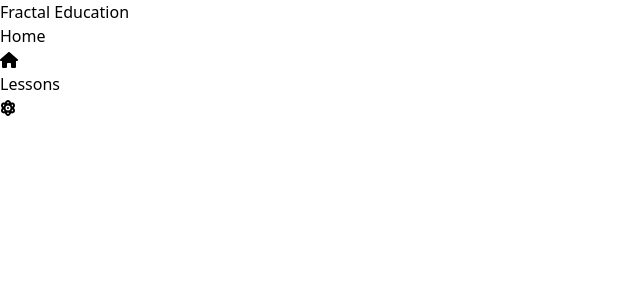
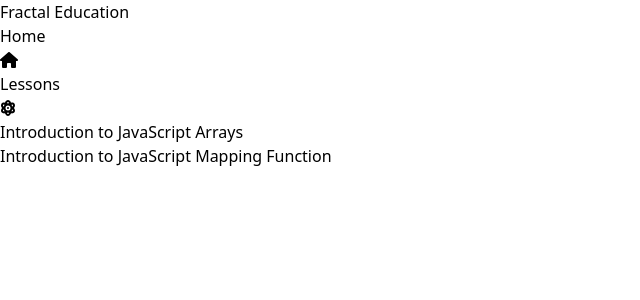
Before and after one commit to fractal-bootcamp/cs-education, a Next.js app in the folder frontend/: page /lessons in a window 1280 px wide. Shown: the top 300 px of the page, without its empty margins (0-640 px from the left). Built offline with nearby package versions, Linux system fonts and the light colour scheme.

Commit message:
Added Lesson tab

```diff
--- a/frontend/src/app/lessons/page.tsx
+++ b/frontend/src/app/lessons/page.tsx
@@ -1,7 +1,15 @@
+import LessonTab from "@/components/LessonTab";
+import { dummyLessons } from "@/lib/dummyLessons";
 import React from "react";
 
 const Page = () => {
-  return <div></div>;
+  return (
+    <div className="p-2 flex flex-col gap-4">
+      {dummyLessons.map((lesson) => (
+        <LessonTab lesson={lesson} />
+      ))}
+    </div>
+  );
 };
 
 export default Page;
--- /dev/null
+++ b/frontend/src/components/LessonTab.tsx
@@ -0,0 +1,16 @@
+import { Lesson } from "@/types/types";
+import React from "react";
+
+interface LessonTabProps {
+  lesson: Lesson;
+}
+
+const LessonTab = ({ lesson }: LessonTabProps) => {
+  return (
+    <div className="p-2 border border-gray-200 rounded-md">
+      <p>{lesson.title}</p>
+    </div>
+  );
+};
+
+export default LessonTab;
--- /dev/null
+++ b/frontend/src/lib/dummyLessons.ts
@@ -0,0 +1,146 @@
+import { Lesson } from "@/types/types";
+
+export const dummyLessons: Lesson[] = [
+  {
+    id: "js-arrays-101",
+    title: "Introduction to JavaScript Arrays",
+    lessonBody: [
+      {
+        id: "block-1",
+        type: "text",
+        content:
+          "Arrays in JavaScript are ordered collections that can hold multiple values of any type. They are defined using square brackets [] and can contain numbers, strings, objects, or even other arrays. Let's start by learning how to create and access arrays.",
+      },
+      {
+        id: "block-2",
+        type: "executable",
+        content:
+          "// Create an array called 'fruits' containing three strings: 'apple', 'banana', and 'orange'\nlet fruits = ",
+        answer: "['apple', 'banana', 'orange']",
+      },
+      {
+        id: "block-3",
+        type: "text",
+        content:
+          "Arrays in JavaScript are zero-indexed, meaning the first element is at position 0. We can access elements using square bracket notation [index]. We can also find out how many elements are in an array using the .length property.",
+      },
+      {
+        id: "block-4",
+        type: "executable",
+        content:
+          "// Given the array: let numbers = [10, 20, 30, 40, 50]\n// Write code to access the third element (30)\nnumbers[",
+        answer: "2]",
+      },
+      {
+        id: "block-5",
+        type: "text",
+        content:
+          "Arrays come with many built-in methods. One of the most common operations is adding elements to an array. We can use .push() to add elements to the end of an array, and .unshift() to add elements to the beginning.",
+      },
+      {
+        id: "block-6",
+        type: "executable",
+        content:
+          "// Add the number 60 to the end of this array\nlet nums = [10, 20, 30, 40, 50];\nnums.",
+        answer: "push(60)",
+      },
+      {
+        id: "block-7",
+        type: "text",
+        content:
+          "Arrays can be modified using various methods. The .pop() method removes the last element, while .shift() removes the first element. We can also use .splice() to add or remove elements at any position.",
+      },
+      {
+        id: "block-8",
+        type: "executable",
+        content:
+          "// Remove the last element from this array\nlet scores = [85, 90, 95, 100];\nscores.",
+        answer: "pop()",
+      },
+      {
+        id: "block-9",
+        type: "text",
+        content:
+          "One powerful feature of JavaScript arrays is the ability to iterate over them using methods like .forEach(), .map(), .filter(), and .reduce(). These methods allow us to perform operations on each element of the array.",
+      },
+      {
+        id: "block-10",
+        type: "executable",
+        content:
+          "// Use the map method to multiply each number by 2\nlet numbers = [1, 2, 3, 4, 5];\nnumbers.map(num => ",
+        answer: "num * 2",
+      },
+    ],
+  },
+  {
+    id: "js-mapping-101",
+    title: "Introduction to JavaScript Mapping Function",
+    lessonBody: [
+      {
+        id: "block-1",
+        type: "text",
+        content:
+          "The map() function is a built-in method in JavaScript that creates a new array populated with the results of calling a provided function on every element in the calling array.",
+      },
+      {
+        id: "block-2",
+        type: "executable",
+        content:
+          "// Given an array of numbers, use map to create a new array with each number squared.\nlet numbers = [1, 2, 3, 4];\nlet squares = numbers.map(num => ",
+        answer: "num * num",
+      },
+      {
+        id: "block-3",
+        type: "text",
+        content:
+          "The map() method does not execute the function for empty elements. It is important to remember that map() returns a new array and does not modify the original array.",
+      },
+      {
+        id: "block-4",
+        type: "executable",
+        content:
+          "// Use map to convert an array of strings to uppercase.\nlet fruits = ['apple', 'banana', 'cherry'];\nlet upperFruits = fruits.map(fruit => ",
+        answer: "fruit.toUpperCase()",
+      },
+      {
+        id: "block-5",
+        type: "text",
+        content:
+          "You can also use map() to extract specific properties from an array of objects. This is particularly useful when working with arrays of data.",
+      },
+      {
+        id: "block-6",
+        type: "executable",
+        content:
+          "// Given an array of objects, use map to create an array of names.\nlet users = [{ name: 'Alice' }, { name: 'Bob' }, { name: 'Charlie' }];\nlet names = users.map(user => ",
+        answer: "user.name",
+      },
+      {
+        id: "block-7",
+        type: "text",
+        content:
+          "The map() method can also be chained with other array methods like filter() and reduce() to perform complex operations on arrays.",
+      },
+      {
+        id: "block-8",
+        type: "executable",
+        content:
+          "// Use map to add 10 to each number in the array.\nlet numbers = [5, 10, 15];\nlet increased = numbers.map(num => ",
+        answer: "num + 10",
+      },
+      {
+        id: "block-9",
+        type: "text",
+        content:
+          "When using map(), the function can take up to three arguments: the current element, the index of the current element, and the array map was called upon.",
+      },
+      {
+        id: "block-10",
+        type: "executable",
+        content:
+          "// Use map to create an array of objects with the original number and its square.\nlet numbers = [1, 2, 3];\nlet numberObjects = numbers.map(num => ({ number: num, square: ",
+        answer: "num * num }))",
+      },
+    ],
+  },
+];
```
Also changed, not shown: frontend/src/lib/dummyLesson.ts (deleted, +0 -73 lines).
